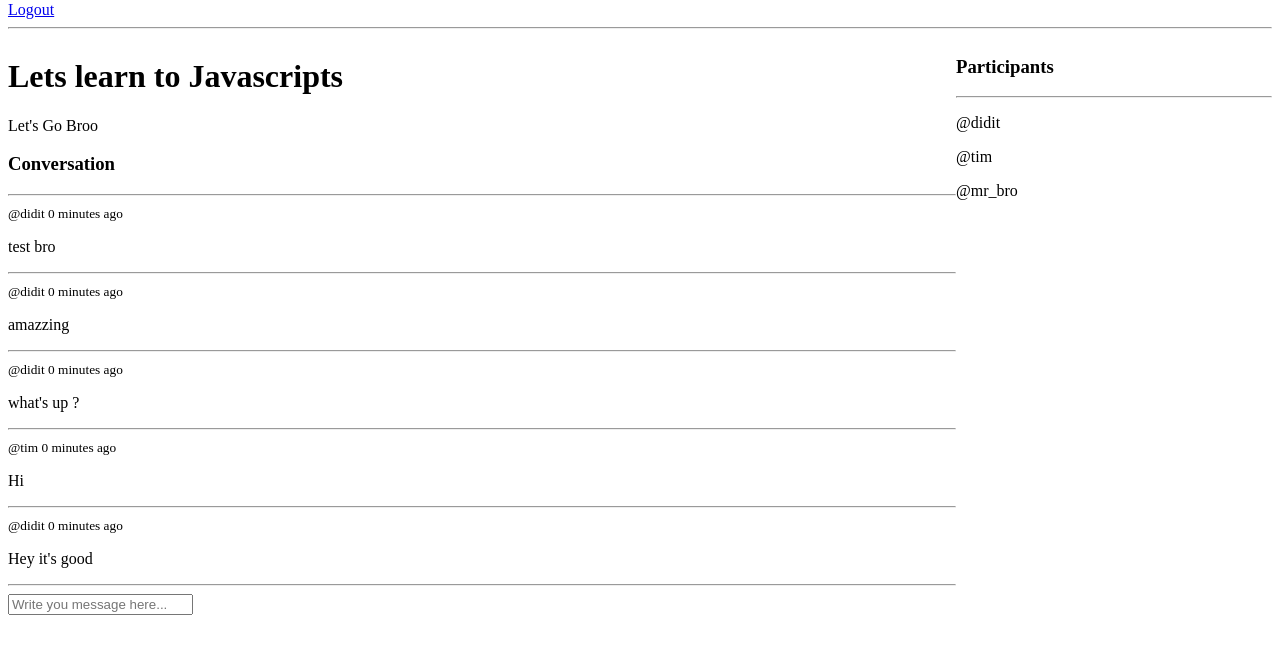
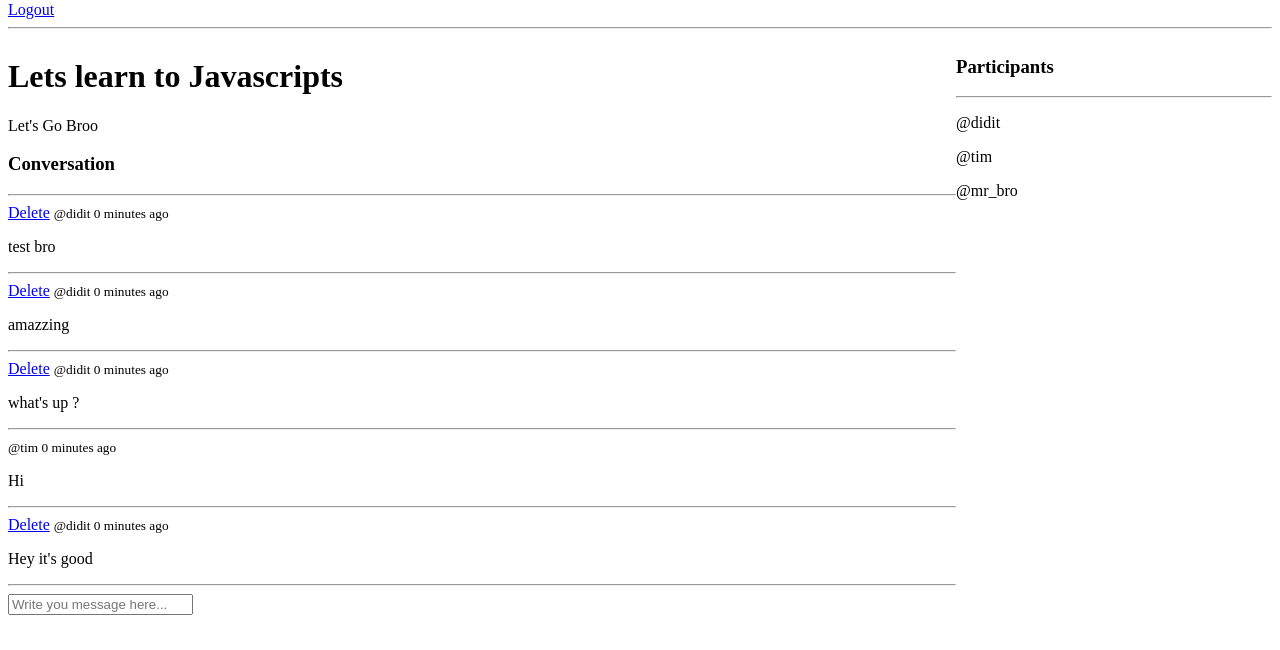
Before and after one commit to artdidit2506/djangoA, a Django app: page /room/1/ in a window 1280 px wide. Shown: the part 150-800 px from the top of the page. Run offline with Django 4.2, Linux system fonts and the light colour scheme; a user stored in the database is signed in; data comes from the database, SQL or seed files in the repository; both versions use the stored data as it was after the commit.

Commit message:
setting delete message

```diff
--- a/base/templates/base/room.html
+++ b/base/templates/base/room.html
@@ -18,6 +18,8 @@
             <h3>Conversation</h3>
             <hr> {% for message in room_messages %}
             <div>
+                {% if request.user == message.user %}
+                <a href="{% url 'delete-message' message.id %}">Delete</a> {% endif %}
                 <small>@{{message.user}} {{message.created|timesince}} ago</small>
                 <p>{{message.body}}</p>
                 <hr>
--- a/base/urls.py
+++ b/base/urls.py
@@ -10,4 +10,5 @@ urlpatterns = [
     path('create-room/', views.createRoom, name="create-room"),
     path('update-room/<str:pk>/', views.updateRoom, name="update-room"),
     path('delete-room/<str:pk>/', views.deleteRoom, name="delete-room"),
+    path('delete-message/<str:pk>/', views.deleteMessage, name="delete-message"),
 ]
--- a/base/views.py
+++ b/base/views.py
@@ -92,6 +92,7 @@ def room(request, pk):
             room=room,
             body=request.POST.get('body'),
         )
+        room.participants.add(request.user)
         return redirect('room', pk=room.id)
     context = {
         'room': room,
@@ -145,3 +146,18 @@ def deleteRoom(request, pk):
         'obj': room,
     }
     return render(request, 'base/delete.html', context)
+
+@login_required(login_url='login')
+def deleteMessage(request, pk):
+    message = Message.objects.get(id=pk)
+
+    if request.user != message.user:
+        return HttpResponse('You are not allowed here!!')
+
+    if request.method == 'POST':
+        message.delete()
+        return redirect('home')
+    context = {
+        'obj': message,
+    }
+    return render(request, 'base/delete.html', context)
```
Also changed, not shown: db.sqlite3.
